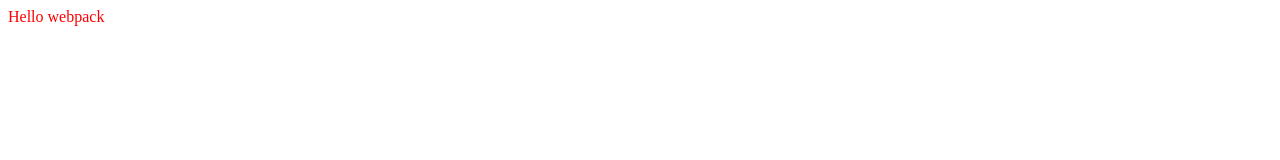
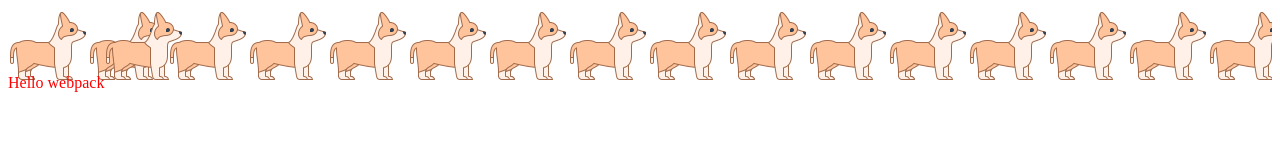
Before and after one commit to raymart-evangelista/webpack-demo, a website built with webpack: page dist/index.html in a window 1280 px wide. Built offline with nearby package versions, Linux system fonts and the light colour scheme.

Commit message:
load images using webpack

```diff
--- a/src/index.js
+++ b/src/index.js
@@ -1,6 +1,7 @@
 import _ from 'lodash';
 import './style.css';
 import myName from './myName';
+import Icon from './corgi-icon.png';
 
 function component() {
   const element = document.createElement('div');
@@ -9,6 +10,11 @@ function component() {
   // element.textContent = myName('Raymart');
   element.classList.add('hello');
 
+  const corgi = new Image();
+  corgi.src = Icon;
+
+  element.appendChild(corgi);
+
   return element;
 }
 
--- a/src/style.css
+++ b/src/style.css
@@ -1,3 +1,4 @@
 .hello {
   color: red;
+  background: url('./corgi-icon.png');
 }
--- a/webpack.config.js
+++ b/webpack.config.js
@@ -12,6 +12,10 @@ module.exports = {
         test: /\.css$/i,
         use: ['style-loader', 'css-loader'],
       },
+      {
+        test: /\.(png|svg|jpg|jpeg|gif)$/i,
+        type: 'asset/resource',
+      },
     ],
   },
 };
```
Also changed, not shown: dist/bundle.js, dist/e32da6bdb31db35cab81.png (added), src/corgi-icon.png (added).
